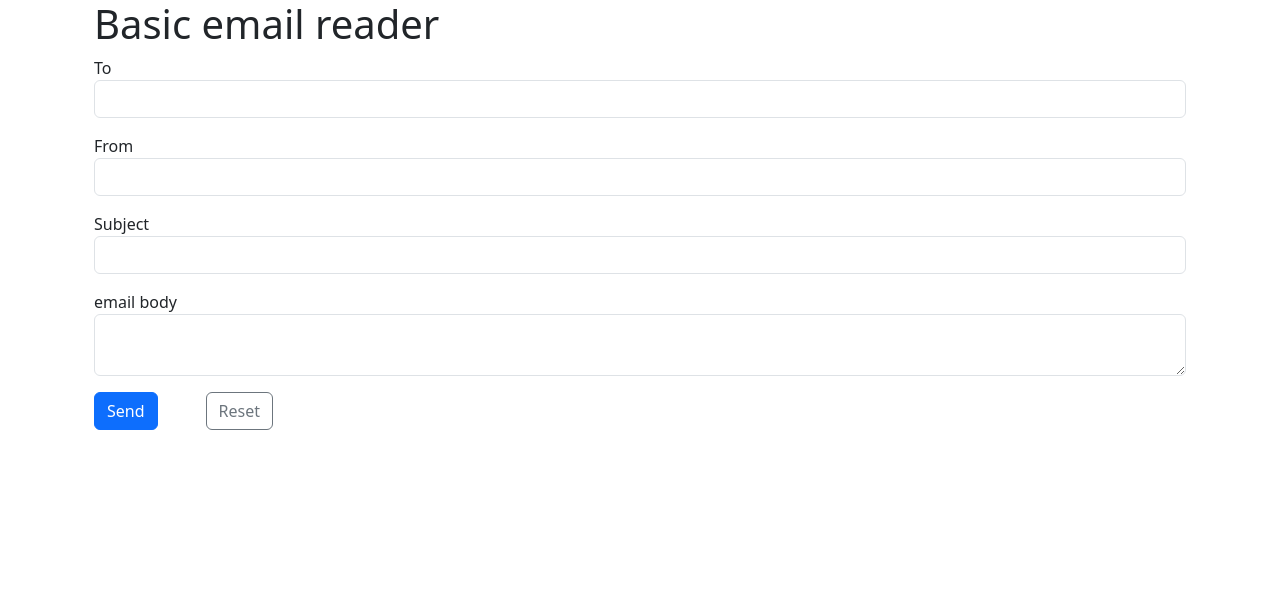
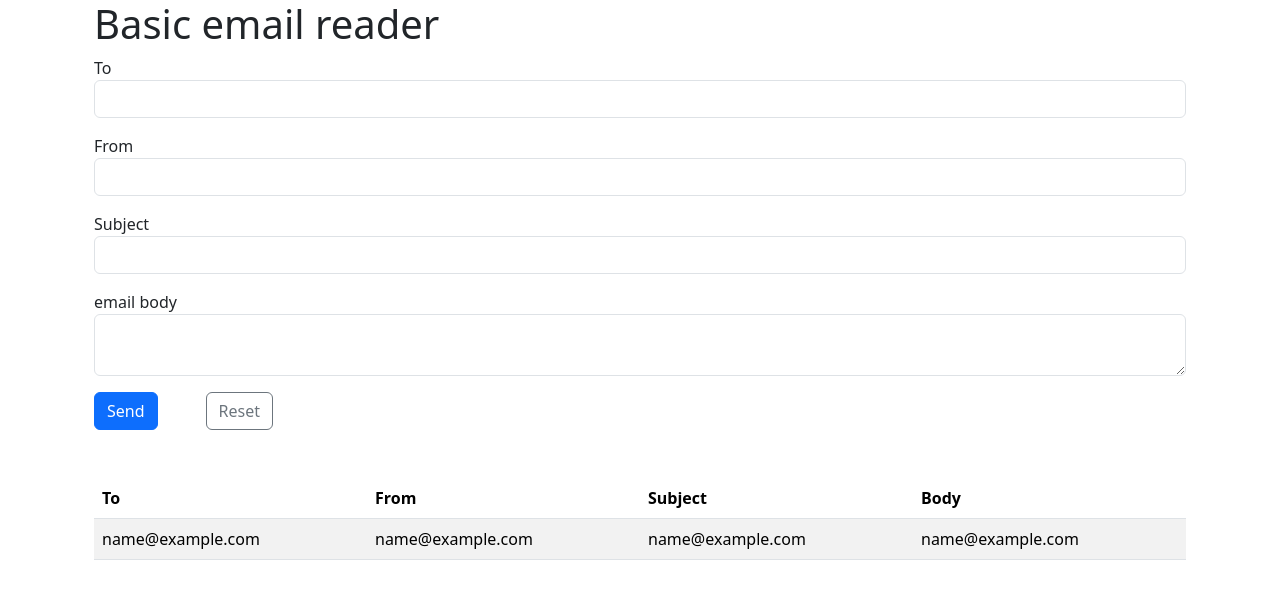
Before and after one commit to Lakmi94/email-reader, an Angular app: page / in a window 1280 px wide. Both pictures are taken after typing "name@example.com", "name@example.com", "name@example.com", "name@example.com" into the empty fields and a click on the button "Send". Shown: the top 598 px of the page. Built offline with nearby package versions, Linux system fonts and the light colour scheme.

Commit message:
add table

```diff
--- a/src/app/email-reader-basic/email-reader-basic.html
+++ b/src/app/email-reader-basic/email-reader-basic.html
@@ -55,7 +55,7 @@
       </button>
     </div>
   </form>
-  <!-- <table class="table table-striped mt-5" *ngIf="emailList.length > 0">
+   <table class="table table-striped mt-5" *ngIf="emailList.length > 0">
     <thead>
       <tr>
         <th scope="col">To</th>
@@ -72,6 +72,6 @@
         <td>{{ mail.body }}</td>
       </tr>
     </tbody>
-    </table> -->
+    </table>
 
 </div>
```
